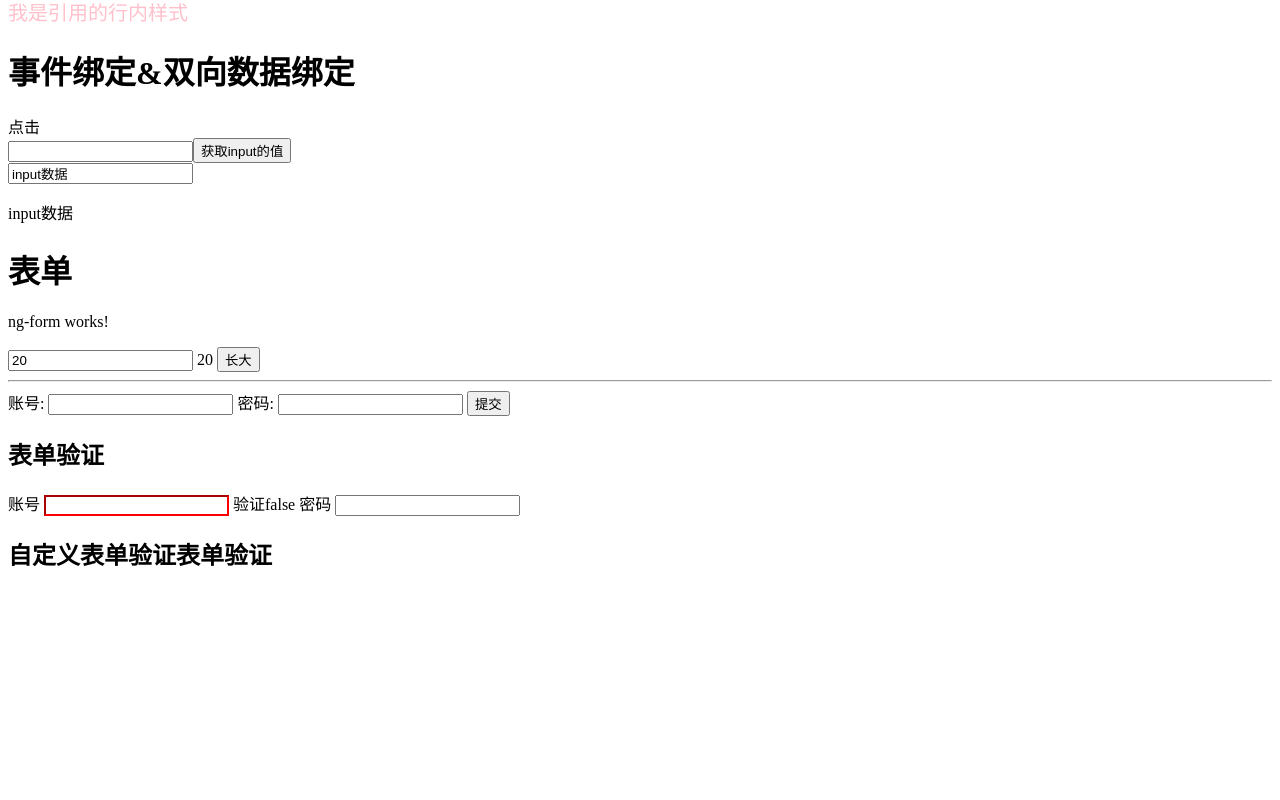
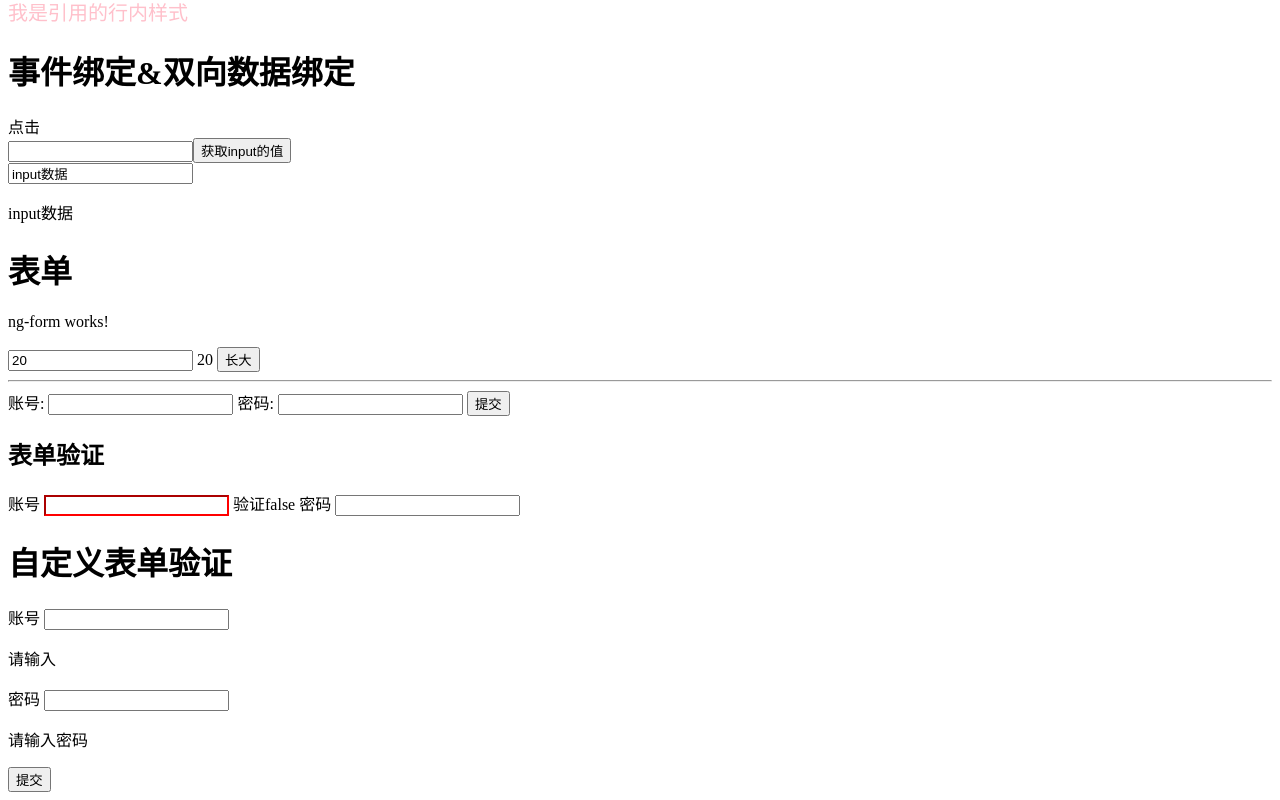
Before and after one commit to chuhx1024/angular-tour-of-heroes, an Angular app: page / in a window 1280 px wide. Shown: the part 1330-2130 px from the top of the page. Before the commit the page ends 1921 px from the top, so only its background shows below. Built offline with nearby package versions, Linux system fonts and the light colour scheme.

Commit message:
feat: form 自定义校验规则

```diff
--- a/src/app/app.component.html
+++ b/src/app/app.component.html
@@ -8,3 +8,5 @@
 <app-ng-event></app-ng-event>
 <h1>表单</h1>
 <app-ng-form></app-ng-form>
+<h1>自定义表单验证</h1>
+<app-ng-costom-form></app-ng-costom-form>
--- a/src/app/app.module.ts
+++ b/src/app/app.module.ts
@@ -8,6 +8,7 @@ import { NgSwitchComponent } from './view/ng-switch/ng-switch.component';
 import { NgBindComponent } from './view/ng-bind/ng-bind.component';
 import { NgEventComponent } from './view/ng-event/ng-event.component';
 import { NgFormComponent } from './view/ng-form/ng-form.component';
+import { NgCostomFormComponent } from './view/ng-costom-form/ng-costom-form.component';
 
 @NgModule({
   declarations: [
@@ -16,7 +17,8 @@ import { NgFormComponent } from './view/ng-form/ng-form.component';
     NgSwitchComponent,
     NgBindComponent,
     NgEventComponent,
-    NgFormComponent
+    NgFormComponent,
+    NgCostomFormComponent
   ],
   imports: [
     BrowserModule,
--- /dev/null
+++ b/src/app/view/ng-costom-form/ng-costom-form.component.html
@@ -0,0 +1,10 @@
+<form action="" [formGroup]="valiDateForm">
+    账号
+    <input required type="text" formControlName="username">
+    <p *ngIf="valiDateForm.get('username')?.errors?.['required']">请输入</p>
+    密码
+    <input type="text"  formControlName="password">
+    <p>{{valiDateForm.get('password')?.errors?.['msg']}}</p>
+    {{valiDateForm.value.username}}
+    <button (click)="subValidDataFun()">提交</button>
+</form>
--- /dev/null
+++ b/src/app/view/ng-costom-form/ng-costom-form.component.ts
@@ -0,0 +1,37 @@
+import { Component } from '@angular/core';
+import { FormGroup, FormBuilder, Validators, FormControl } from '@angular/forms'
+
+
+@Component({
+  selector: 'app-ng-costom-form',
+  templateUrl: './ng-costom-form.component.html',
+  styleUrls: ['./ng-costom-form.component.less']
+})
+export class NgCostomFormComponent {
+  constructor (private fb:FormBuilder) {}
+
+  valiDateForm:FormGroup = this.fb.group({
+    username: ['', [Validators.required, Validators.maxLength(8), Validators.minLength(5)]],
+    password: ['', [Validators.required, this.passwordVal]]
+  });
+
+  passwordVal (password: FormControl):object {
+    const val = password.value
+    if (!val) {
+      return {
+        msg: '请输入密码'
+      }
+    }
+    if (val.length > 5) {
+      return {
+        msg: '密码不要超过5位'
+      }
+    }
+    return {}
+  }
+
+  subValidDataFun () {
+      console.log(this.valiDateForm.get('username')?.errors?.['required'])
+  }
+
+}
--- a/src/app/view/ng-form/ng-form.component.html
+++ b/src/app/view/ng-form/ng-form.component.html
@@ -27,4 +27,3 @@
     <input type="text" #pwdInp="ngModel" [(ngModel)]="formData.password" name="password">
     {{formData.username}}
 </form>
-<h2>自定义表单验证表单验证</h2>
```
Also changed, not shown: src/app/view/ng-costom-form/ng-costom-form.component.less (added), 1 other file (tests, documents, lock files or other folders).
